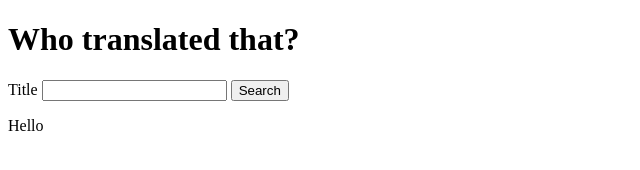
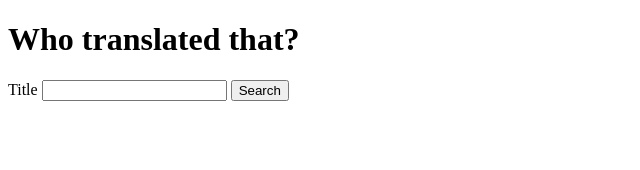
Before and after one commit to lascellesabercrombie/who-translated, a plain HTML site: page index.html in a window 1280 px wide. Shown: the full height of the page, 0-640 px from the left. Drawn offline with Linux system fonts and the light colour scheme.

Commit message:
remove placeholder text for result

```diff
--- a/index.html
+++ b/index.html
@@ -14,7 +14,7 @@
         <input name="title" id="title">
         <button type="submit" id="submit">Search</button>
     </form>
-    <p>Hello</p>
+    <p></p>
 </body>
 <script src="script.js"></script>
 </html>
```
